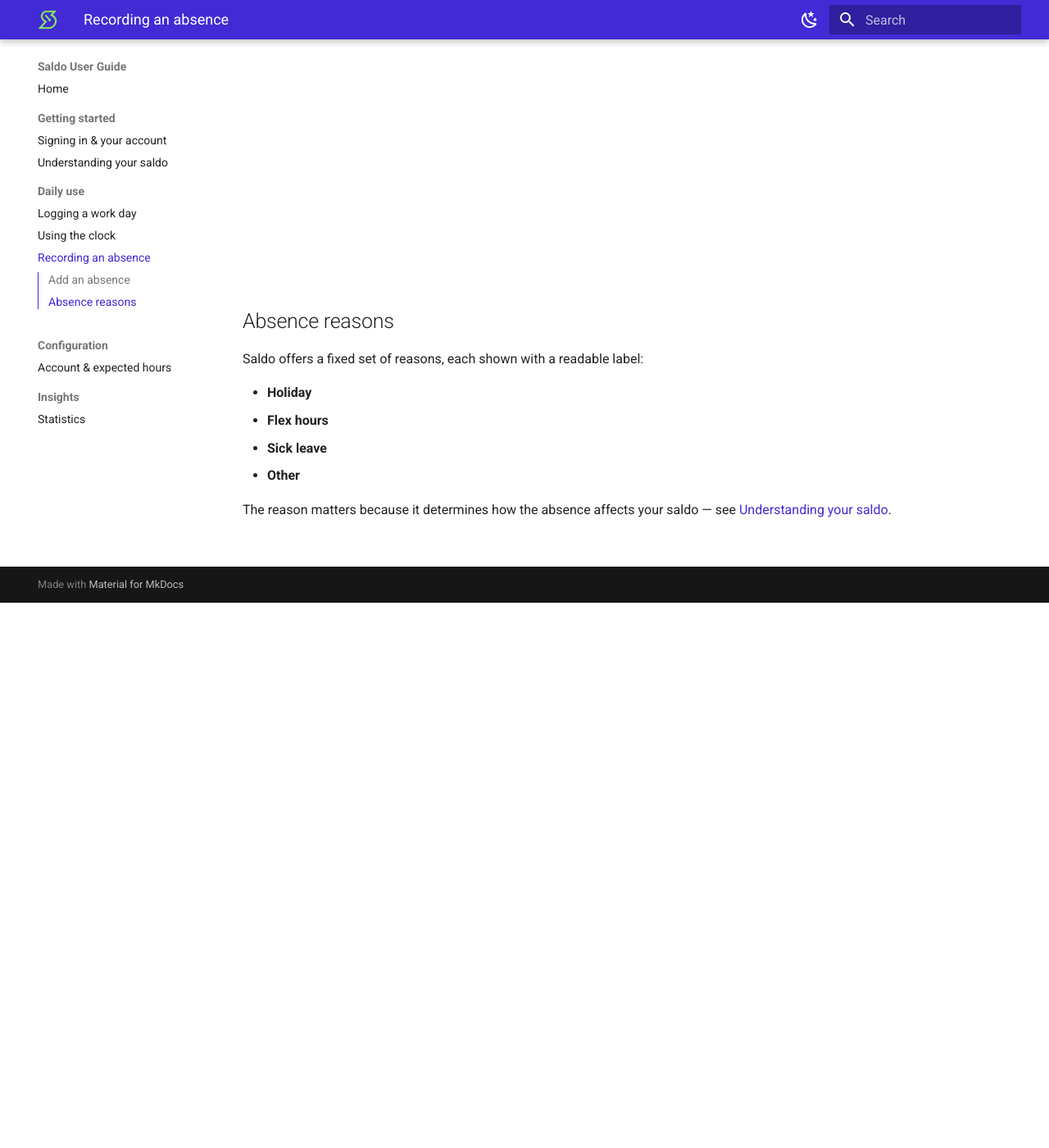
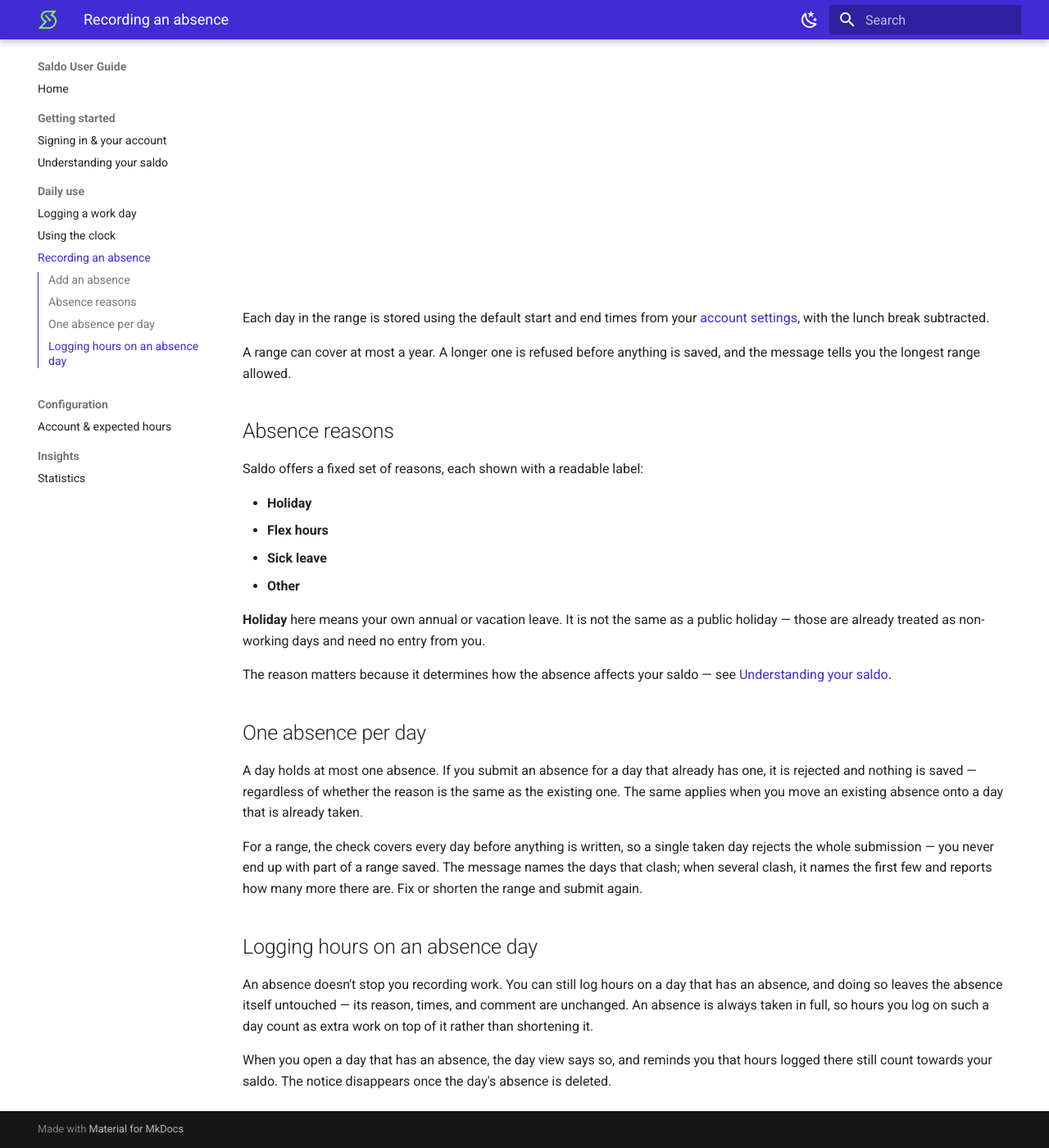
Before and after one commit to oskkos/saldo, an MkDocs documentation site: the page built from docs/user-guide/content/recording-an-absence.md, in a window 1280 px wide and 1400 px high, scrolled down 665 px. Shown: the whole window at 82% size. Built offline with MkDocs 1.6.1 and Material for MkDocs 9.7.7, drawn with Linux system fonts in a browser that asks for light colours; some of the changed text lies outside the part shown.

Commit message:
docs(user-guide): document absence conflicts, range cap, and default times
The "Multi-day absence over a date range" requirement changed: ranges are now
written all-or-nothing with a conflict message naming the clashing days, records
use the user's configured default times rather than a fixed constant, and an
over-long range is refused.

Rewrite the page for that behaviour and, while there, close three user-facing
requirements the guide had left uncovered — the one-absence-per-day rule (which
the new conflict messaging is unintelligible without), logging hours on an
absence day, and the day view's absence notice.

Prose-only: the absence form has no new controls, so the existing screenshot
still matches the UI and was left untouched.

```diff
--- a/docs/user-guide/content/recording-an-absence.md
+++ b/docs/user-guide/content/recording-an-absence.md
@@ -7,11 +7,18 @@
 
 From **Absence**, choose the **From** and **To** dates for the absence. To record a
 single day, set both to the same date; to cover a stretch of time, pick a range and
-Saldo records the absence across those days.
+Saldo records one absence per day across it. The two dates stay in order for you: if
+you pick a **To** date earlier than the **From** date, the other end moves to match.
 
 Pick a **Reason** from the list, add an optional **comment**, and press **Submit**.
 
 ![The absence form: a From/To date range, a reason dropdown, a comment field, and a Submit button.](screenshots/recording-an-absence.png)
+
+Each day in the range is stored using the default start and end times from your
+[account settings](account-and-expected-hours.md), with the lunch break subtracted.
+
+A range can cover at most a year. A longer one is refused before anything is saved, and
+the message tells you the longest range allowed.
 
 ## Absence reasons
 
@@ -22,8 +29,34 @@
 - **Sick leave**
 - **Other**
 
+**Holiday** here means your own annual or vacation leave. It is not the same as a public
+holiday — those are already treated as non-working days and need no entry from you.
+
 The reason matters because it determines how the absence affects your saldo — see
 [Understanding your saldo](understanding-your-saldo.md).
+
+## One absence per day
+
+A day holds at most one absence. If you submit an absence for a day that already has
+one, it is rejected and nothing is saved — regardless of whether the reason is the same
+as the existing one. The same applies when you move an existing absence onto a day that
+is already taken.
+
+For a range, the check covers every day before anything is written, so a single taken day
+rejects the whole submission — you never end up with part of a range saved. The message
+names the days that clash; when several clash, it names the first few and reports how
+many more there are. Fix or shorten the range and submit again.
+
+## Logging hours on an absence day
+
+An absence doesn't stop you recording work. You can still log hours on a day that has an
+absence, and doing so leaves the absence itself untouched — its reason, times, and
+comment are unchanged. An absence is always taken in full, so hours you log on such a day
+count as extra work on top of it rather than shortening it.
+
+When you open a day that has an absence, the day view says so, and reminds you that
+hours logged there still count towards your saldo. The notice disappears once the day's
+absence is deleted.
 
 <!-- traceability -->
 
@@ -32,7 +65,10 @@
 > | Capability | Requirement | Hash |
 > | --- | --- | --- |
 > | absence | Fixed set of absence reasons | `49f510dae79a` |
-> | absence | Multi-day absence over a date range | `dcabd1a8fed2` |
+> | absence | At most one absence per day | `513d4ad7b4b5` |
+> | absence | Multi-day absence over a date range | `69d89199329d` |
+> | absence | Hours may be logged on a day that has an absence | `d19164fdf373` |
+> | absence | Day view flags an existing absence | `c24b6f51fa1c` |
 > | absence | Human-readable reason labels | `12bd9a3396b9` |
 
 <!-- /traceability -->
```
